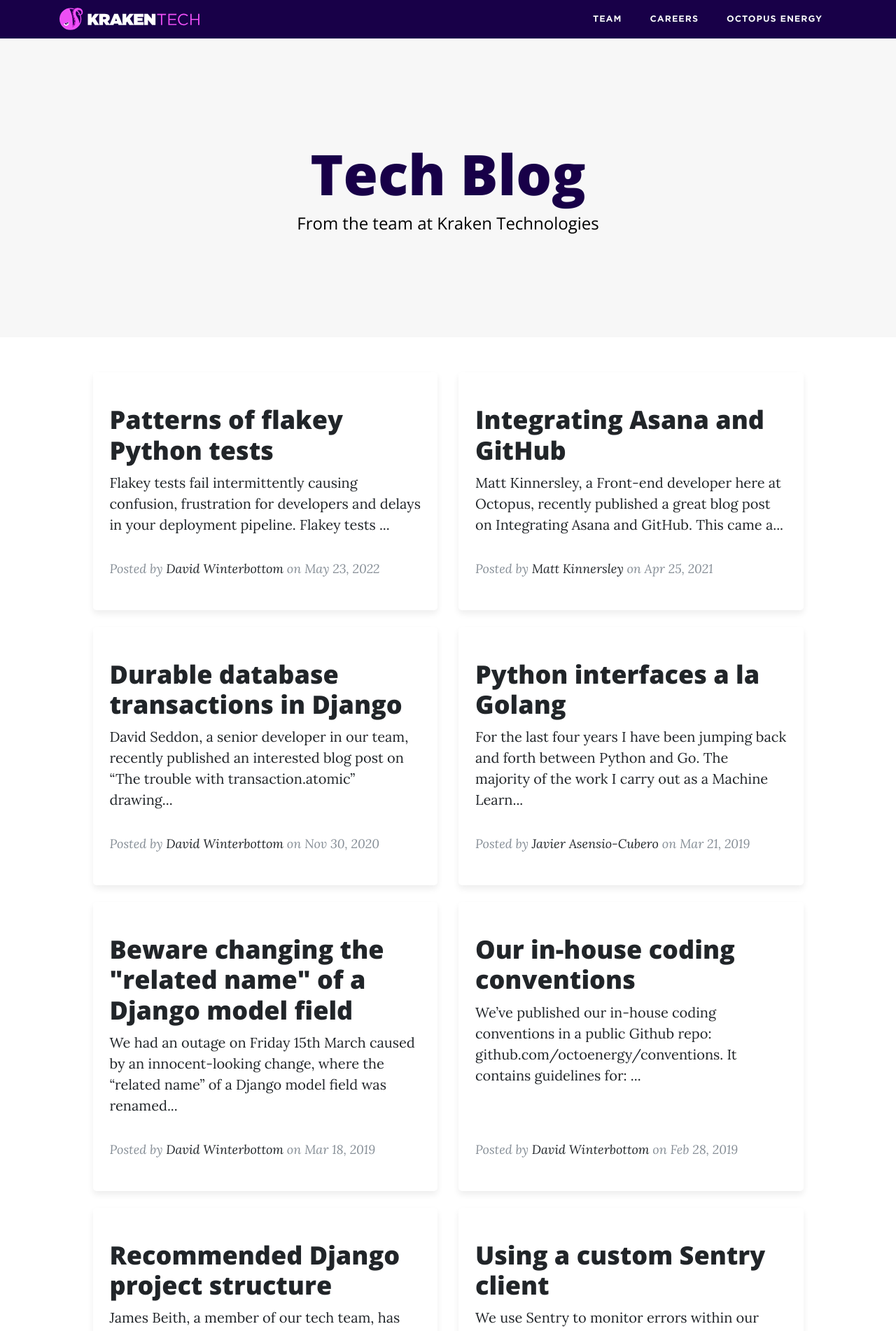
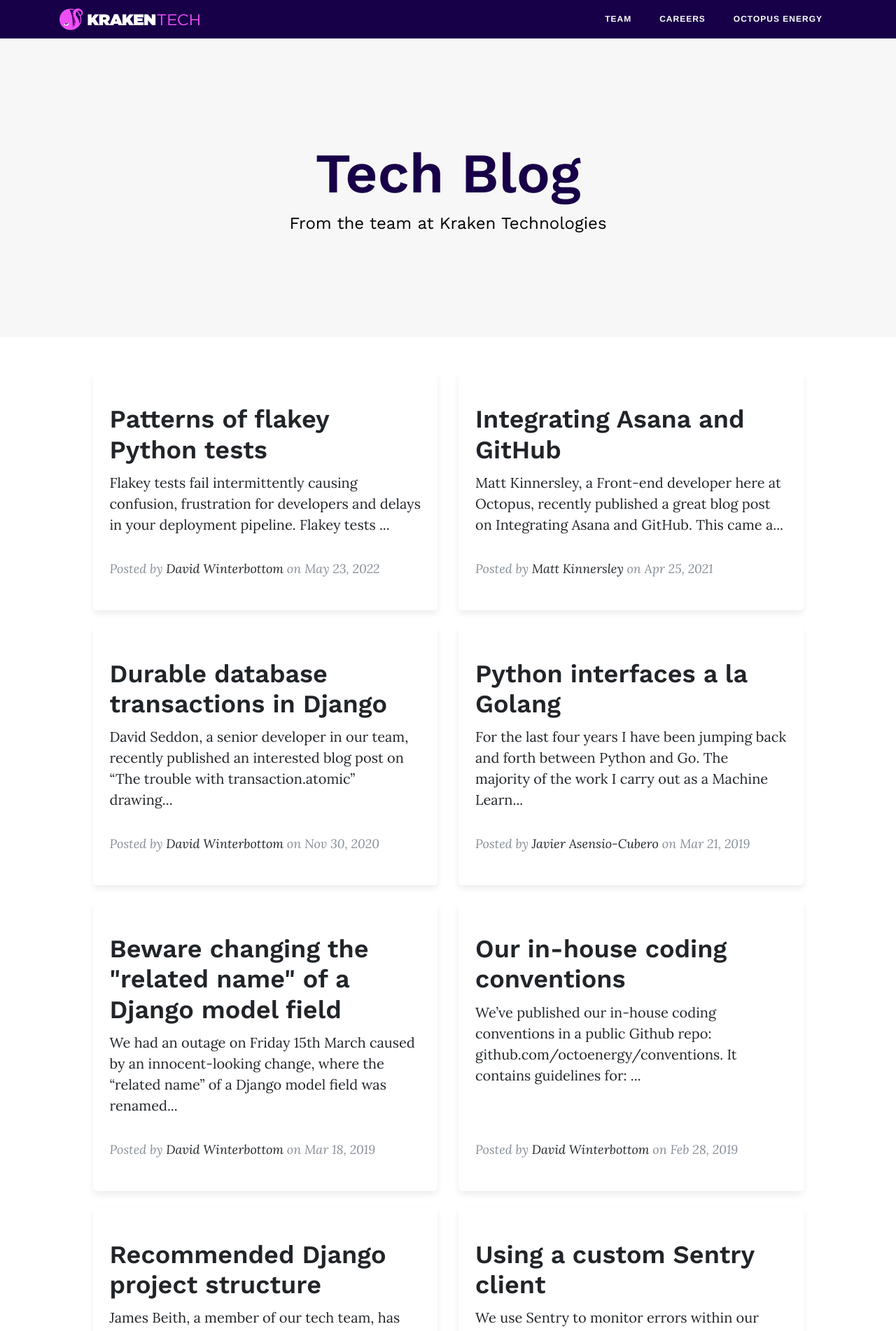
Before and after one commit to octoenergy/octoenergy.github.io, a Jekyll site: the page built from index.html, in a window 1280 px wide. Shown: the top 1902 px of the page at 70% size. Built offline with Jekyll 4.4.1, drawn with Linux system fonts in a browser that asks for light colours; some web fonts are replaced.

Commit message:
Remove Gotham font and implement Work Sans
Work Sans is our standard sans-serif in Kraken's Tako Design System.

```diff
--- a/_layouts/default.html
+++ b/_layouts/default.html
@@ -6,7 +6,6 @@
     <meta name="viewport" content="width=device-width, initial-scale=1, shrink-to-fit=no">
     <meta name="description" content="{{ site.description }}">
     <title>{% if page.title %}{{ page.title }} | {% endif %}Tech blog | {{ site.title }}</title>
-    <link rel="stylesheet" type="text/css" href="//cloud.typography.com/6806472/664928/css/fonts.css" />
     <link rel="canonical" href="{{ page.url | replace:'index.html','' | prepend: site.baseurl | prepend: site.url }}">
     <meta name="msapplication-TileColor" content="#1e0d35">
     <meta name="theme-color" content="#1e0d35">
@@ -28,7 +27,9 @@
     <!-- Custom fonts for this template -->
     <link href="{{ site.baseurl }}/assets/vendor/font-awesome/css/font-awesome.min.css" rel="stylesheet" type="text/css">
     <link href='https://fonts.googleapis.com/css?family=Lora:400,700,400italic,700italic' rel='stylesheet' type='text/css'>
-    <link href='https://fonts.googleapis.com/css?family=Open+Sans:300italic,400italic,600italic,700italic,800italic,400,300,600,700,800' rel='stylesheet' type='text/css'>
+    <link rel="preconnect" href="https://fonts.googleapis.com">
+    <link rel="preconnect" href="https://fonts.gstatic.com" crossorigin>
+    <link href="https://fonts.googleapis.com/css2?family=Work+Sans:ital,wght@0,400;0,500;0,600;1,400;1,500;1,600&display=swap" rel="stylesheet">
 
     <!-- Custom styles for this template -->
     <link rel="stylesheet" href="{{ "/css/main.css" | prepend: site.baseurl }}">
--- a/_layouts/holding.html
+++ b/_layouts/holding.html
@@ -3,11 +3,10 @@
 <head>
 <meta charset="UTF-8">
 <title>Octopus energy</title>
-<link rel="stylesheet" type="text/css" href="//cloud.typography.com/6806472/664928/css/fonts.css" />
 <style type="text/css">
 html,body{
 	height: 99%;
-	font-family: "Gotham SSm A", "Gotham SSm B", helvetica, arial, sans-serif;
+	font-family: sans-serif;
 	font-style: normal;
 	text-align:center;
 	margin:0;
--- a/_sass/_global.scss
+++ b/_sass/_global.scss
@@ -1,13 +1,3 @@
-// Global styling for this template
-@font-face {
-    font-family: Gotham;
-    font-style: normal;
-    font-weight: 800;
-    src: url('../assets/fonts/Gotham/GothamSSm-Bold.woff2') format('woff2');
-    font-display: swap;
-}
-
-
 body {
     font-size: 20px;
     color: $gray-900;
--- a/_sass/_mixins.scss
+++ b/_sass/_mixins.scss
@@ -76,5 +76,5 @@
 }
 
 @mixin sans-serif-font() {
-    font-family: 'Open Sans', 'Helvetica Neue', Helvetica, Arial, sans-serif;
+    font-family: 'Work Sans', sans-serif;
 }
--- a/_sass/_navbar.scss
+++ b/_sass/_navbar.scss
@@ -15,7 +15,6 @@
 
     .navbar-brand {
         margin: 0;
-        font-family: Gotham, Helvetica, sans-serif;
         font-weight: 800;
         color: $white;
     }
@@ -38,7 +37,7 @@
         > li.nav-item {
             > a {
                 color: $white;
-                font-family: Gotham, Helvetica, sans-serif;
+                font-family: Helvetica, sans-serif;
                 font-size: 12px;
                 font-weight: 800;
                 letter-spacing: 1px;
```
